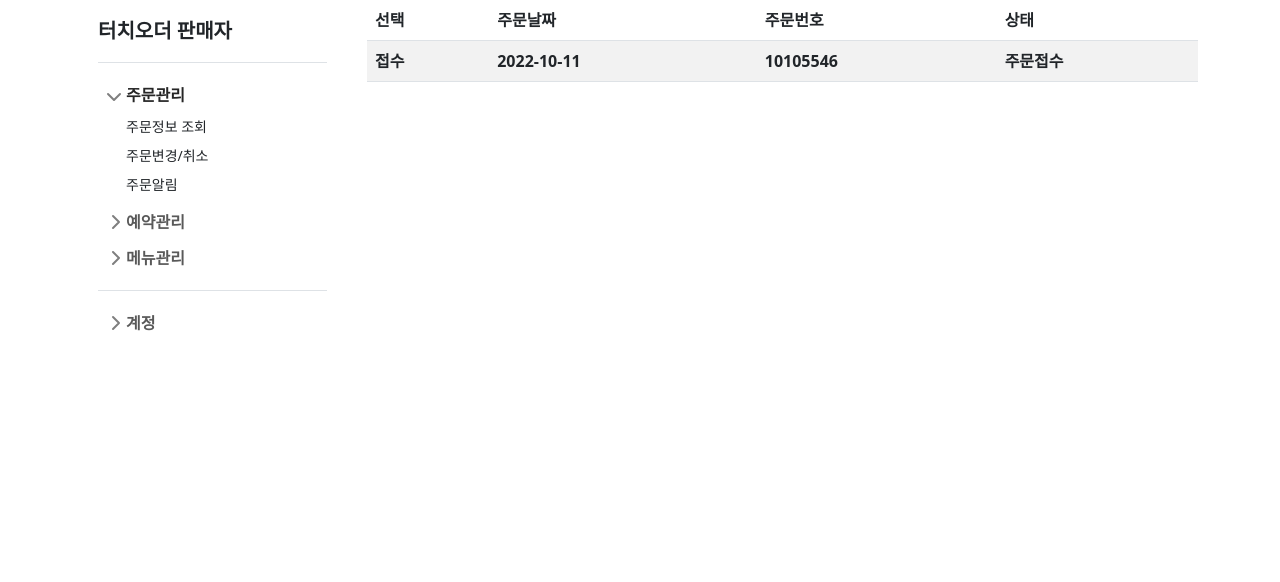
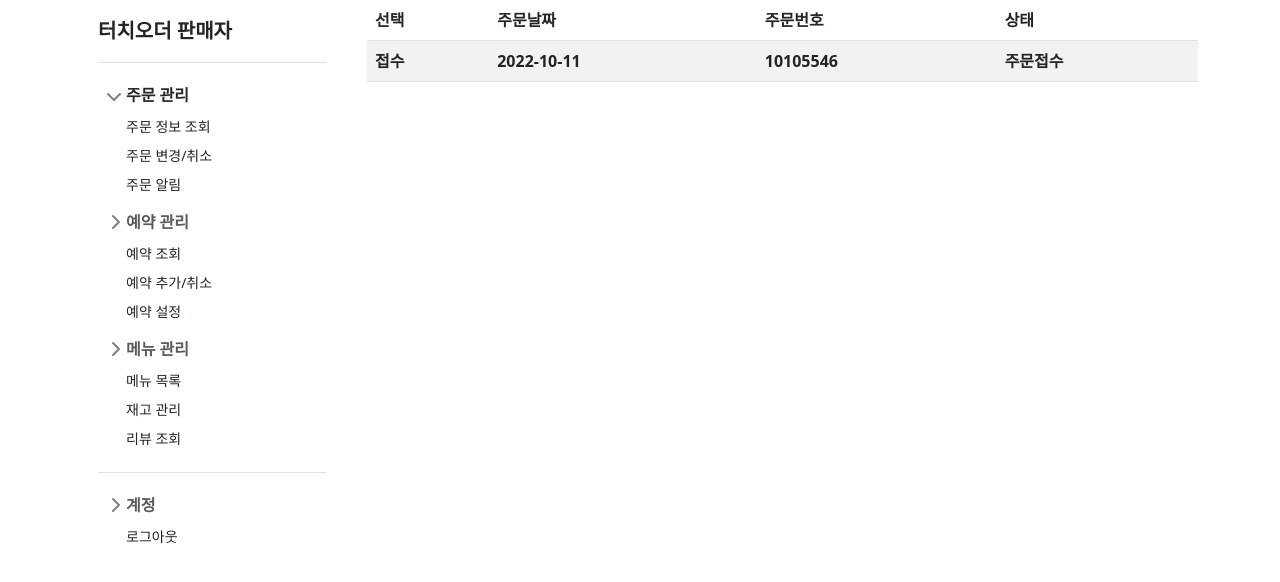
Before and after one commit to wincomi/touchorder, a Next.js app: page /seller/orders in a window 1280 px wide. Shown: the top 582 px of the page. Built offline with nearby package versions, Linux system fonts and the light colour scheme.

Commit message:
[Seller] Sidebar.tsx 수정

```diff
--- a/components/seller/Sidebar.tsx
+++ b/components/seller/Sidebar.tsx
@@ -1,9 +1,8 @@
-import "bootstrap/dist/css/bootstrap.min.css";
 import { useEffect } from "react";
 
 export default () => {
-    useEffect(()=>{
-        require("bootstrap/dist/js/bootstrap.bundle.min.js");
+    useEffect(() => {
+        require("bootstrap/dist/js/bootstrap.bundle.min.js")
     })
 
     return (
@@ -15,51 +14,48 @@ export default () => {
                 <ul className="list-unstyled ps-0">
                 <li className="mb-1">
                     <button className="btn btn-toggle d-inline-flex align-items-center rounded border-0 collapsed" data-bs-toggle="collapse" data-bs-target="#home-collapse" aria-expanded="true">
-                    주문관리
+                     주문 관리
                     </button>
                     <div className="collapse show" id="home-collapse">
                     <ul className="btn-toggle-nav list-unstyled fw-normal pb-1 small">
-                        <li><a href="#" className="link-dark d-inline-flex text-decoration-none rounded">주문정보 조회</a></li>
-                        <li><a href="#" className="link-dark d-inline-flex text-decoration-none rounded">주문변경/취소</a></li>
-                        <li><a href="#" className="link-dark d-inline-flex text-decoration-none rounded">주문알림</a></li>
+                        <li><a href="#" className="link-dark d-inline-flex text-decoration-none rounded">주문 정보 조회</a></li>
+                        <li><a href="#" className="link-dark d-inline-flex text-decoration-none rounded">주문 변경/취소</a></li>
+                        <li><a href="#" className="link-dark d-inline-flex text-decoration-none rounded">주문 알림</a></li>
                     </ul>
                     </div>
                 </li>
                 <li className="mb-1">
                     <button className="btn btn-toggle d-inline-flex align-items-center rounded border-0 collapsed" data-bs-toggle="collapse" data-bs-target="#dashboard-collapse" aria-expanded="false">
-                    예약관리
+                     예약 관리
                     </button>
-                    <div className="collapse" id="dashboard-collapse">
+                    <div className="collapse show" id="dashboard-collapse">
                     <ul className="btn-toggle-nav list-unstyled fw-normal pb-1 small">
-                        <li><a href="#" className="link-dark d-inline-flex text-decoration-none rounded">예약조회</a></li>
-                        <li><a href="#" className="link-dark d-inline-flex text-decoration-none rounded">예약추가/취소</a></li>
-                        <li><a href="#" className="link-dark d-inline-flex text-decoration-none rounded">예약설정</a></li>
+                        <li><a href="#" className="link-dark d-inline-flex text-decoration-none rounded">예약 조회</a></li>
+                        <li><a href="#" className="link-dark d-inline-flex text-decoration-none rounded">예약 추가/취소</a></li>
+                        <li><a href="#" className="link-dark d-inline-flex text-decoration-none rounded">예약 설정</a></li>
                     </ul>
                     </div>
                 </li>
                 <li className="mb-1">
                     <button className="btn btn-toggle d-inline-flex align-items-center rounded border-0 collapsed" data-bs-toggle="collapse" data-bs-target="#orders-collapse" aria-expanded="false">
-                    메뉴관리
+                     메뉴 관리
                     </button>
-                    <div className="collapse" id="orders-collapse">
+                    <div className="collapse show" id="orders-collapse">
                     <ul className="btn-toggle-nav list-unstyled fw-normal pb-1 small">
-                        <li><a href="/seller/menus" className="link-dark d-inline-flex text-decoration-none rounded">메뉴정보</a></li>
-                        <li><a href="#" className="link-dark d-inline-flex text-decoration-none rounded">재고관리</a></li>
-                        <li><a href="#" className="link-dark d-inline-flex text-decoration-none rounded">리뷰조회</a></li>
+                        <li><a href="/seller/menus" className="link-dark d-inline-flex text-decoration-none rounded">메뉴 목록</a></li>
+                        <li><a href="#" className="link-dark d-inline-flex text-decoration-none rounded">재고 관리</a></li>
+                        <li><a href="#" className="link-dark d-inline-flex text-decoration-none rounded">리뷰 조회</a></li>
                     </ul>
                     </div>
                 </li>
                 <li className="border-top my-3"></li>
                 <li className="mb-1">
                     <button className="btn btn-toggle d-inline-flex align-items-center rounded border-0 collapsed" data-bs-toggle="collapse" data-bs-target="#account-collapse" aria-expanded="false">
-                    계정
+                     계정
                     </button>
-                    <div className="collapse" id="account-collapse">
+                    <div className="collapse show" id="account-collapse">
                     <ul className="btn-toggle-nav list-unstyled fw-normal pb-1 small">
-                        <li><a href="#" className="link-dark d-inline-flex text-decoration-none rounded">New...</a></li>
-                        <li><a href="#" className="link-dark d-inline-flex text-decoration-none rounded">Profile</a></li>
-                        <li><a href="#" className="link-dark d-inline-flex text-decoration-none rounded">Settings</a></li>
-                        <li><a href="#" className="link-dark d-inline-flex text-decoration-none rounded">Sign out</a></li>
+                        <li><a href="#" className="link-dark d-inline-flex text-decoration-none rounded">로그아웃</a></li>
                     </ul>
                     </div>
                 </li>
@@ -68,8 +64,6 @@ export default () => {
 
             <style jsx>
                 {`
-                .dropdown-toggle { outline: 0; }
-
                 .btn-toggle {
                   padding: .25rem .5rem;
                   font-weight: 600;
@@ -103,29 +97,10 @@ export default () => {
                   margin-left: 1.25rem;
                 }
                 .btn-toggle-nav a:hover,
-                .btn-toggle-nav a:focus {
+                .btn-toggle-nav a:focus,
+                .btn-toggle-nav a.active {
                   background-color: #d2f4ea;
                 }
-
-                .scrollarea {
-                  overflow-y: auto;
-                }
-
-                .b-example-divider {
-                  height: 3rem;
-                  background-color: rgba(0, 0, 0, .1);
-                  border: solid rgba(0, 0, 0, .15);
-                  border-width: 1px 0;
-                  box-shadow: inset 0 .5em 1.5em rgba(0, 0, 0, .1), inset 0 .125em .5em rgba(0, 0, 0, .15);
-
-                }
-
-                .b-example-vr {
-                  flex-shrink: 0;
-                  width: 1.5rem;
-                  height: 100vh;
-                }
-
                 `}
             </style>
         </>
--- a/pages/seller/menus.tsx
+++ b/pages/seller/menus.tsx
@@ -5,7 +5,7 @@ import { Table, Button } from 'react-bootstrap';
 export default ({ menus }) => {
     return (
       <SellerLayout>
-        <HeaderTitle title="메뉴 관리" subtitle="메뉴 정보" />
+        <HeaderTitle title="메뉴 관리" subtitle="메뉴 목록" />
         <Table striped>
           <thead>
               <tr>
```
